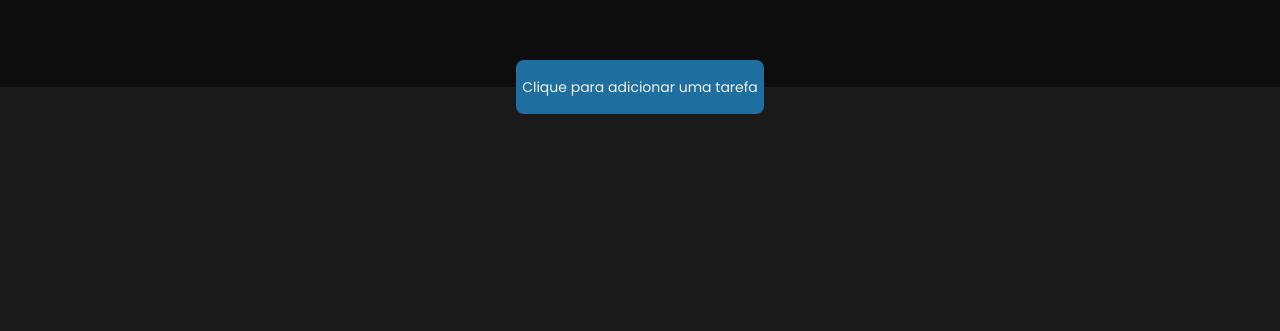
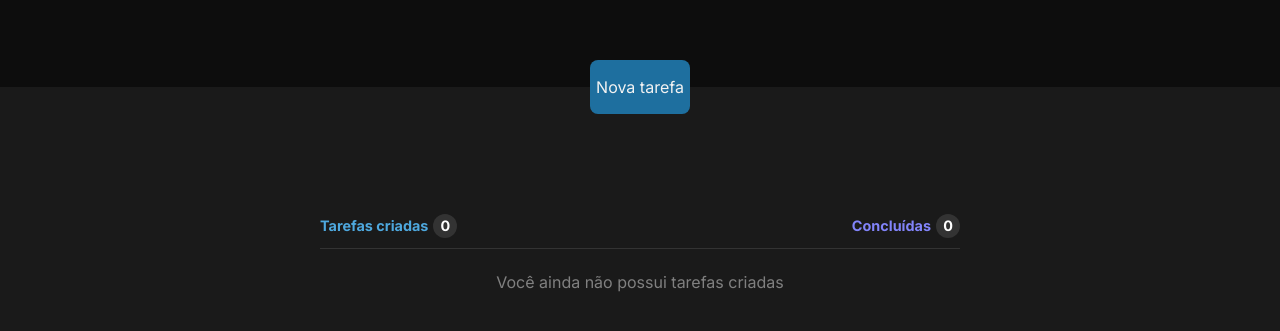
Before and after one commit to gabislera/To-do-List, a React (Create React App) app: page / in a window 1280 px wide. Shown: the part 113-444 px from the top of the page. Built offline with nearby package versions, Linux system fonts and the light colour scheme.

Commit message:
adicionado componente Info

```diff
--- a/src/App.css
+++ b/src/App.css
@@ -1,8 +1,4 @@
-@import url('https://fonts.googleapis.com/css2?family=Poppins&display=swap');
-
-* {
-  font-family: 'Poppins', sans-serif;
-}
+@import url('https://fonts.googleapis.com/css2?family=Inter:wght@100;300;400;600;700&display=swap');
 
 .header {
   height: 200px;
@@ -14,6 +10,8 @@
   align-items: center;
   margin: auto;
   margin-top: -27px;
+  font-family: 'Inter', sans-serif;
+  font-size: 1rem;
 }
 
 .modal {
@@ -102,7 +100,7 @@ button {
 }
 
 .coments-lista {
-  margin-top: 100px;
+  margin-top: 20px;
 }
 
 .container-div {
@@ -175,9 +173,87 @@ input[type="date"]::-webkit-calendar-picker-indicator {
 
 .input-checked {
   text-transform: capitalize;
+  font-family: 'Inter', sans-serif;
+  font-weight: 300;
+
 }
 
 input:checked + .input-checked {
   text-decoration: line-through;
   opacity: .5;
 }
+
+.tasksInfo {
+  display: flex;
+  justify-content: space-between;
+  width: 640px;
+  margin-left: auto;
+  margin-right: auto;
+  margin-top: 100px;
+  font-family: 'Inter', sans-serif;
+  font-weight: 700;
+  font-size: .9rem;
+}
+
+.created  {
+  color: #4EA8DE;
+  display: flex;
+  align-items: center;
+
+}
+
+.createdValue{
+  display: flex;
+  height: 24px;
+  width: 24px;
+  background: #333333;
+  border-radius: 999px;
+  color: white;
+  justify-content: center;
+  align-items: center;
+  margin-left: 5px;
+}
+
+.concluded {
+  color: #8284FA;
+  display: flex;
+  align-items: center;
+}
+
+.concludedValue {
+  display: flex;
+  height: 24px;
+  width: 24px;
+  background: #333333;
+  border-radius: 999px;
+  color: white;
+  justify-content: center;
+  align-items: center;
+  margin-left: 5px;
+}
+
+.noTaskContainer {
+  /* height: 100px; */
+  /* width: 640px; */
+  /* background-color: #333333; */
+  border-radius: 10px;
+  margin: 0 auto;
+}
+
+.line {
+  width: 640px;
+  height: 1px;
+  background-color: #333333;
+  margin-top: 10px;
+  margin-left: auto;
+  margin-right: auto;
+  display: block;
+}
+
+.noTaskContainer p {
+  text-align: center;
+  margin-top: 5px;
+  padding-top: 20px;
+  font-family: 'Inter', sans-serif;
+  color: #808080;
+}
--- a/src/App.js
+++ b/src/App.js
@@ -3,6 +3,8 @@ import './App.css'
 import './components/reset.css'
 import Tasks from './components/Tasks'
 import Modal from './components/Modal';
+import Info from './components/Info';
+import NoTasks from './components/NoTasks';
 
 function App() {
   const [tasks, setTasks] = useState([])
@@ -22,9 +24,10 @@ function App() {
     <div >
       <div className='header' />
       <Modal id={id} onCloseModal={handleModal} showModal={showModal} addTasks={addTasks} />
-      <button onClick={handleModal} className='buttonModal'>Clique para adicionar uma tarefa</button>
+      <button onClick={handleModal} className='buttonModal'>Nova tarefa</button>
+      <Info tasks={tasks} />
       <div className='coments-container'>
-        <Tasks tasks={tasks} setTasks={setTasks} />
+        {(tasks.length === 0) ? <NoTasks /> : <Tasks tasks={tasks} setTasks={setTasks} />}
       </div>
     </div>
   );
--- /dev/null
+++ b/src/components/Info.js
@@ -0,0 +1,20 @@
+import { useState, useEffect } from 'react'
+
+const Info = ({ tasks }) => {
+  const concluidas = tasks.filter((task) => task.checked)
+
+  return (
+    <div className='tasksInfo'>
+      <div className='created'>
+        <p>Tarefas criadas </p>
+        <p className='createdValue'>{tasks.length}</p>
+      </div>
+      <div className='concluded'>
+        <p >Concluídas</p>
+        <p className='concludedValue'>{concluidas.length}</p>
+      </div>
+    </div>
+  )
+}
+
+export default Info
--- /dev/null
+++ b/src/components/NoTasks.js
@@ -0,0 +1,12 @@
+import React from 'react'
+
+const NoTasks = () => {
+  return (
+    <div className='noTaskContainer'>
+      <span className='line'></span>
+      <p>Você ainda não possui tarefas criadas</p>
+    </div>
+  )
+}
+
+export default NoTasks
--- a/src/components/Tasks.jsx
+++ b/src/components/Tasks.jsx
@@ -11,7 +11,6 @@ const checkedSort = (task) => task.checked ? 1 : -1
 // }
 
 const sortPriority = (task) => {
-  console.log(task.select)
   if (task.select === 'media') return 1
   if (task.select === 'alta') return -1
   return 0
@@ -30,7 +29,7 @@ const Tasks = ({ tasks, setTasks }) => {
   const sortedCheckedPriority = sortedChecked.sort(sortPriority)
   const sortedUncheckedPriority = sortedUnchecked.sort(sortPriority)
 
-  const mappedList = sortedCheckedPriority.map((task) => sortPriority(task))
+  // const mappedList = sortedCheckedPriority.map((task) => sortPriority(task))
 
 
   const joinedTasks = [...sortedUncheckedPriority, ...sortedCheckedPriority]
@@ -40,9 +39,9 @@ const Tasks = ({ tasks, setTasks }) => {
     setTasks(filtro)
   }
 
-  useEffect(() => {
-    console.log(mappedList)
-  }, [mappedList])
+  // useEffect(() => {
+  //   console.log(mappedList)
+  // }, [mappedList])
 
 
   const editTask = (newTask) => {
```
